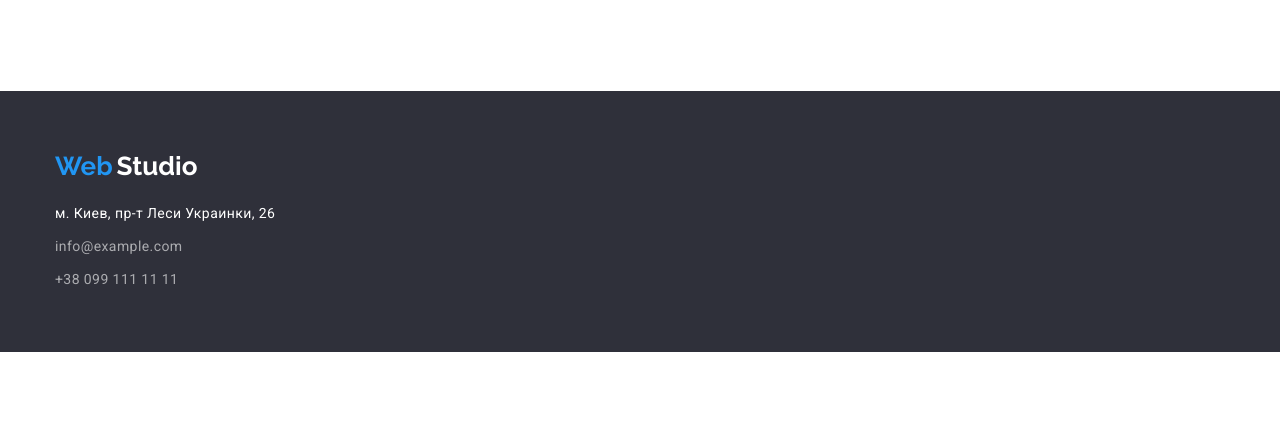
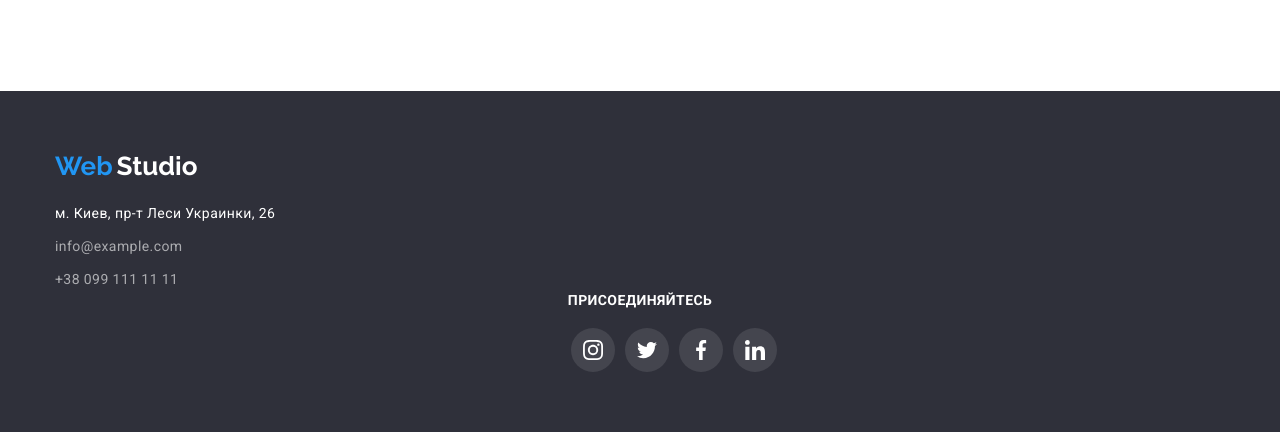
Before and after one commit to Heorgii/goit-markup-hw-04, a plain HTML site: page index.html in a window 1280 px wide. Shown: the part 2541-2987 px from the top of the page. Drawn offline with nearby package versions, Linux system fonts and the light colour scheme.

Commit message:
some edit

```diff
--- a/css/style.css
+++ b/css/style.css
@@ -435,10 +435,18 @@ h2{
 
 /* Footer social networks */
 
-.footer-network{
+/* .footer-network{
    position: absolute;
    bottom: -2187px;
    left: 516px;
+} */
+
+.footer-socials{
+    display: flex;
+}
+
+.footer-socials{
+    margin-left: 516px;
 }
 
 .footer-h3{
@@ -455,10 +463,6 @@ h2{
     color: #FFFFFF;
 }
 
-.footer-socials{
-    margin-left: -70px;
-}
-
 .footer-social-link{
     background-color: rgba(255, 255, 255, 0.1);
 }
--- a/index.html
+++ b/index.html
@@ -383,9 +383,9 @@
                 <div class="footer-network">
 
                   <h3 class="footer-h3">присоединяйтесь</h3>
-
-                <ul class="socials footer-socials">
-                  <li class="social-item ">
+                    <!-- socials -->
+                <ul class=" footer-socials">
+                  <li class="social-item footer-social-item">
                     <a href="" class="social-link footer-social-link" target="_blank" rel="noopener noreferrer" aria-label="Instagram">
 
                       <svg class="social-icon footer-social-icon" width="20" height="20">
@@ -394,7 +394,7 @@
 
                   </a></li>
 
-                  <li class="social-item">
+                  <li class="social-item footer-social-item">
                     <a href="" class="social-link footer-social-link" target="_blank" rel="noopener noreferrer" aria-label="Twiter">
 
                     <svg class="social-icon footer-social-icon" width="20" height="20">
@@ -403,7 +403,7 @@
 
                   </a></li>
 
-                  <li class="social-item">
+                  <li class="social-item footer-social-item">
                     <a href="" class="social-link footer-social-link" target="_blank" rel="noopener noreferrer" aria-label="Facebook">
 
                     <svg class="social-icon footer-social-icon" width="20" height="20">
@@ -412,7 +412,7 @@
 
                   </a></li>
 
-                  <li class="social-item">
+                  <li class="social-item footer-social-item">
                     <a href="" class="social-link footer-social-link" target="_blank" rel="noopener noreferrer" aria-label="Linkedin">
 
                     <svg class="social-icon footer-social-icon" width="20" height="20">
```
